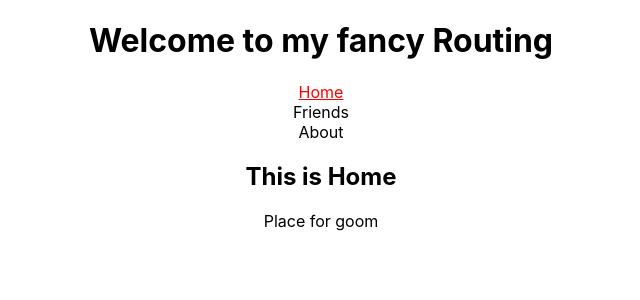
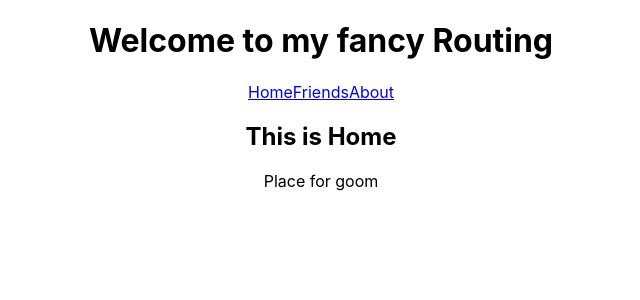
Before and after one commit to rahathossain3/react-router-m52, a React (Create React App) app: page / in a window 1280 px wide. Shown: the top 300 px of the page, without its empty margins (319-959 px from the left). Built offline with nearby package versions, Linux system fonts and the light colour scheme.

Commit message:
Route with navigation

```diff
--- a/src/App.js
+++ b/src/App.js
@@ -11,7 +11,11 @@ function App() {
   return (
     <div className="App">
       <Header></Header>
+
+      {/* routes added ------------ */}
       <Routes>
+        {/* every routes has a single route */}
+        {/*---------- Route path = "path name"  element ={<component name/>}></Route>--------- */}
         <Route path="/" element={<Home />}></Route>
         <Route path='/friends' element={<Friends />}></Route>
         <Route path='/about' element={<About />}></Route>
--- a/src/components/Header/Header.js
+++ b/src/components/Header/Header.js
@@ -1,15 +1,19 @@
 import React from 'react';
 import { Link } from 'react-router-dom';
-import CustomLink from '../CustomLink/CustomLink';
+// import CustomLink from '../CustomLink/CustomLink';
 
 const Header = () => {
     return (
         <div>
             <h1>Welcome to my fancy Routing </h1>
             <nav>
-                <CustomLink to="/"> Home</CustomLink>
+                <Link to="/">Home</Link>
+                <Link to="/friends">Friends</Link>
+                <Link to="/about">About</Link>
+
+                {/* <CustomLink to="/"> Home</CustomLink>
                 <CustomLink to="/friends">Friends</CustomLink>
-                <CustomLink to="/about"> About</CustomLink>
+                <CustomLink to="/about"> About</CustomLink> */}
             </nav>
 
         </div >
```
Also changed, not shown: 1 other file (tests, documents, lock files or other folders).
